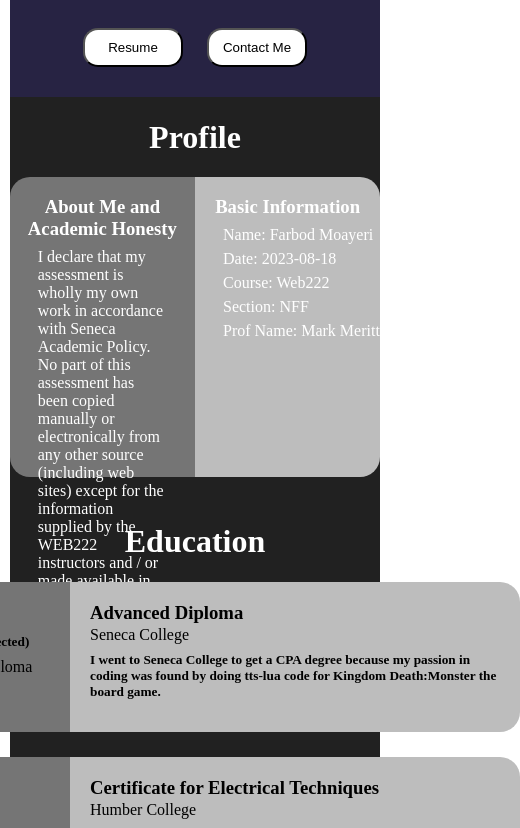
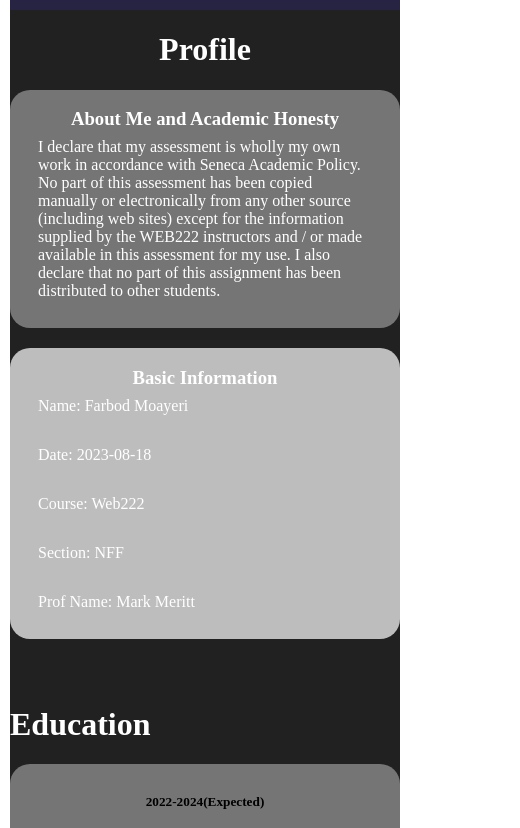
Before and after one commit to Farbod-Moayeri/Web222, a plain HTML site: page a6/src/html/index.html in a window 390 px wide. Shown: the part 740-1568 px from the top of the page, 520 px wide, since content can reach past the window. Drawn offline with Linux system fonts and the light colour scheme.

Commit message:
a6: Progress

```diff
--- a/a6/src/css/my-styles.css
+++ b/a6/src/css/my-styles.css
@@ -74,6 +74,16 @@ footer {
     margin-right: 0px;
     border-radius: 15px;
     width: 100px;
+    cursor: pointer;
+    border: none;
+}
+
+#contact-button:hover {
+    background-color: #ffd700;
+}
+
+#contact-button:active {
+    transform: scale(0.95);
 }
 
 #contact-button {
@@ -82,6 +92,8 @@ footer {
     margin-left: 0px;
     border-radius: 15px;
     width: 100px;
+    cursor: pointer;
+    border: none;
 }
 
 .summary-container {
@@ -250,7 +262,78 @@ input[type="text"] {
 
 
 @media (max-width: 400px){
+    body {
+        width: 100%;
+        align-items: flex-start;
+        padding: 10px;
+    }
 
+    #profile-image {
+        width: 100%;
+        margin-top: 20px;
+    }
+
+    .summary-container {
+        flex-direction: column;
+    }
+
+    .summary, .characteristics {
+        width: 100%;
+        max-width: none;
+        height: auto;
+        border-radius: 20px;
+        margin-bottom: 20px;
+    }
+
+    .summary p, .characteristics p {
+        padding-bottom: 28px;
+    }
+    .qualification, .info {
+        max-width: none;
+        width: 100%;
+        height: auto;
+        border-radius: 20px;
+        margin-bottom: 20px;
+    }
+
+    .qualification h5 {
+        margin-top: 20px;
+        margin-bottom: 5px;
+        padding: 0;
+    }
+
+    #education-info {
+        align-items: flex-start;
+    }
+
+    .education-container {
+        flex-direction: column;
+        align-items: flex-start;
+        margin-bottom: 20px;
+    }
+
+    .qualification h5, .qualification p, .info p, .info h3, .info h5 {
+        padding: 10px;
+    }
+
+    #contact-form {
+        width: 90%;
+        max-width: 90%;
+    }
+
+    input[type="text"], #hourly, #message {
+        width: 100%;
+        max-width: 100%;
+    }
+
+    #submit-button {
+        width: 100%;
+        margin-bottom: 20px;
+    }
+
+    .content-container img {
+        max-width: 100%;
+    }
 
 
 }
```
